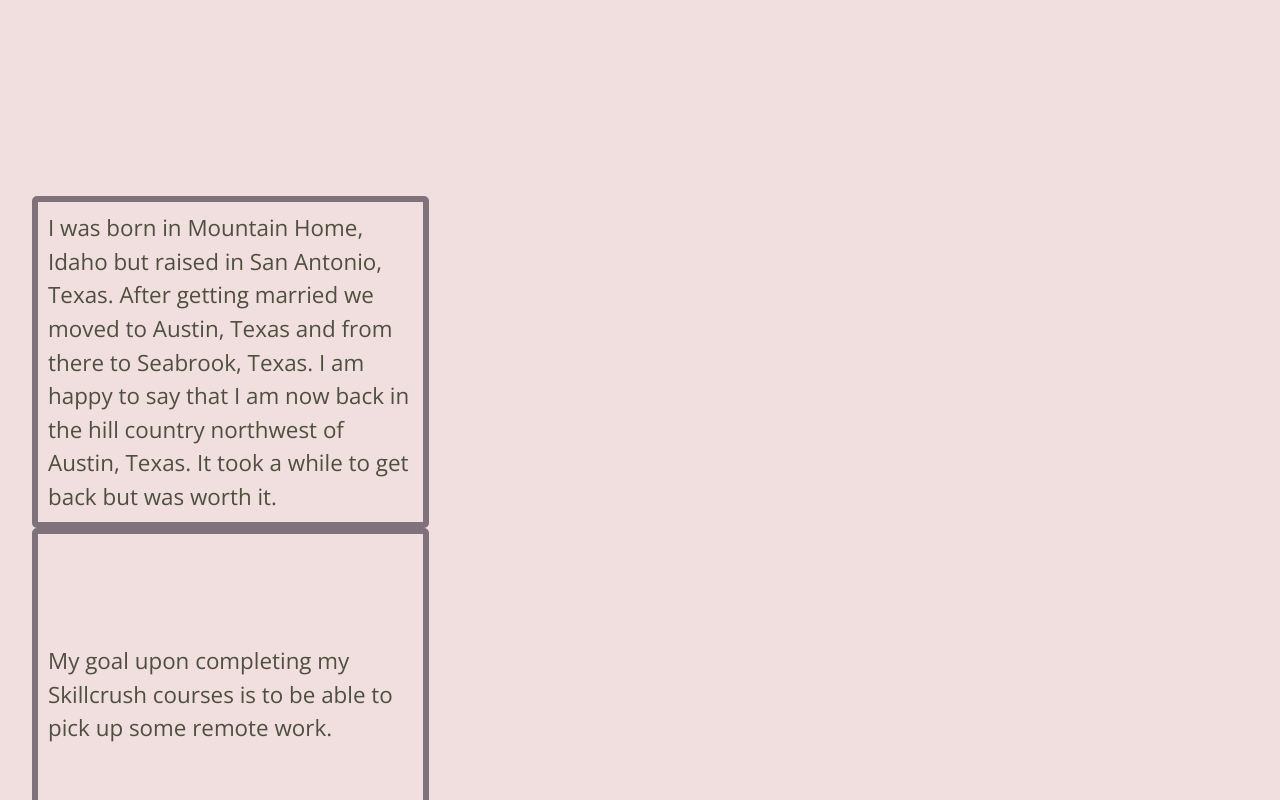
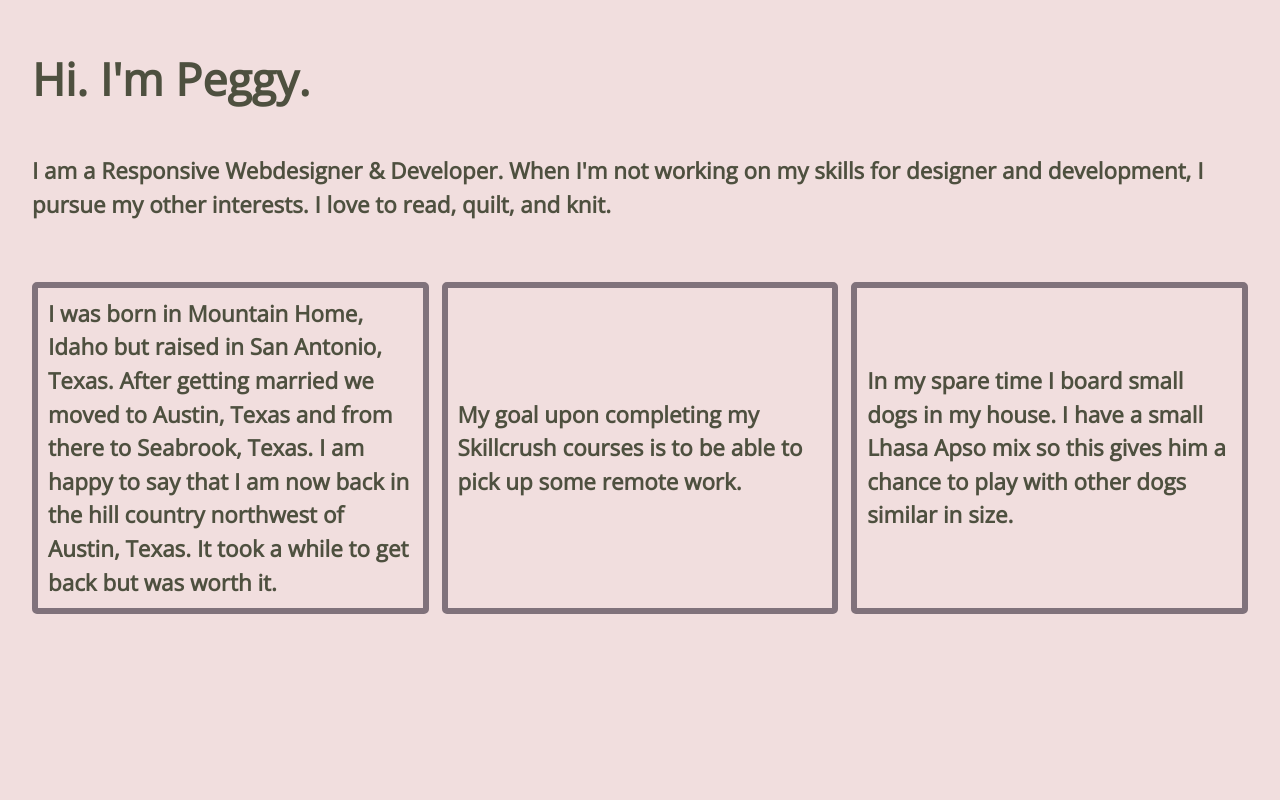
Before and after one commit to PeggyJMatthews/divs-with-flexbox, a plain HTML site: page index.html in a window 1280 px wide. Shown: the top 800 px of the page. Drawn offline with nearby package versions, Linux system fonts and the light colour scheme.

Commit message:
Add files via upload

```diff
--- a/css/main.css
+++ b/css/main.css
@@ -110,6 +110,41 @@ body {
 }
 
 .wrapper {
+   display: flex;
+   justify-content: space-between;
+   font-weight: 700;
+}
+
+.greeting {
+  display: flex;
+  justify-content: left;
+  align-items: left;
+  color: #4e503f;
+  line-height: 1.5em;
+  font-size: 1.4em;
+  background-color: #f1dede;
+  height: 100px;
+  width: 100%;
+}
+
+.wrapper2 {
+    display: flex;
+    justify-content: space-between;
+    font-weight: 700;
+ }
+
+.content {
+    display: flex;
+    justify-content: left;
+    align-items: left;
+    color: #4e503f;
+    line-height: 1.5em;
+    font-size: 1.4em;
+    background-color: #f1dede;
+    height: 150px;
+    width: 100%;
+}
+.wrapper3 {
   /*add display:flex and set justify-content to space-between*/
   display: flex;
   justify-content: space-between;
```
